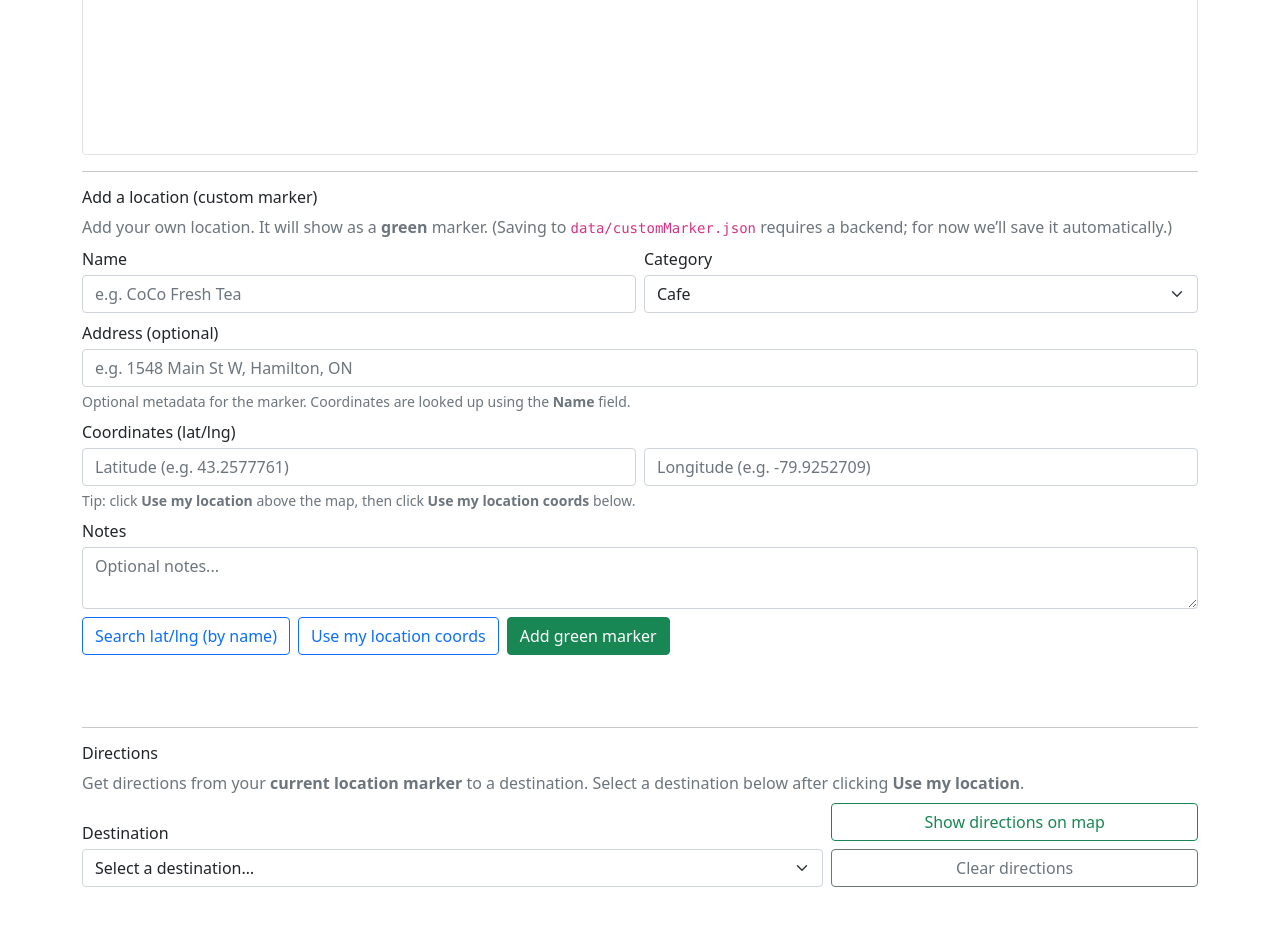
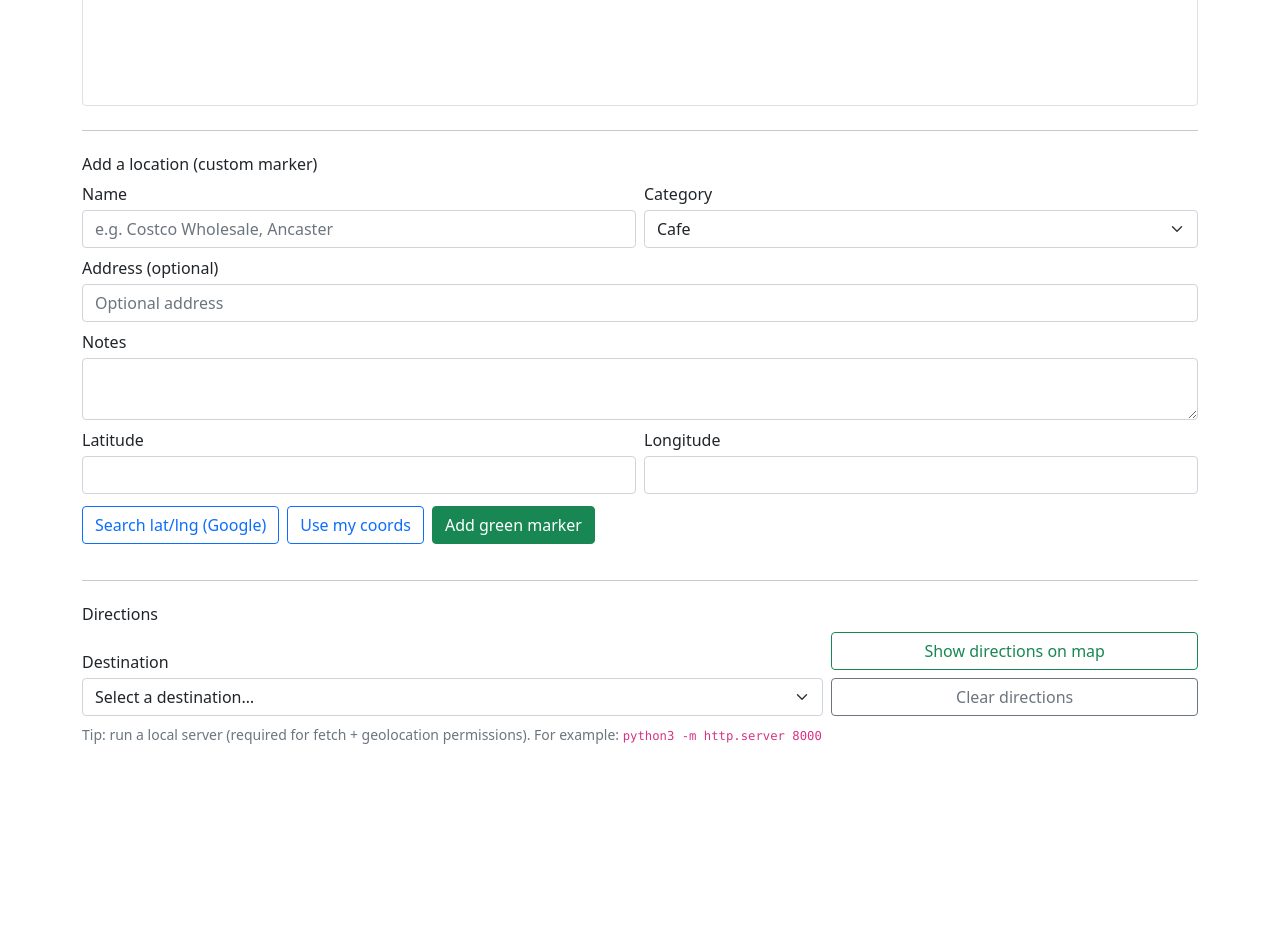
Before and after one commit to Denzell-M/studyspaces, a plain HTML site: page index.html in a window 1280 px wide. Shown: the part 700-1626 px from the top of the page. After the commit the page ends 1494 px from the top, so only its background shows below. Drawn offline with nearby package versions, Linux system fonts and the light colour scheme; some packages are replaced by stand-ins of ours.

Commit message:
assignment finish: reduced code to match app.js, should be good to go

```diff
--- a/index.html
+++ b/index.html
@@ -22,13 +22,9 @@
   </head>
   <body>
     <div class="container py-4">
-      <h1 class="display-6 fw-medium">Cultivate your next Study Session.</h1>
+      <h1 class="display-6 fw-medium">StudySpaces</h1>
 
       <p id="status" class="text-danger"></p>
-
-      <hr />
-
-      <h2 class="h5">Map</h2>
 
       <div
         class="d-flex flex-wrap gap-2 align-items-center mb-2"
@@ -88,17 +84,10 @@
 
       <div id="map" class="rounded border"></div>
 
-      <hr />
+      <hr class="my-4" />
 
-      <div class="mb-5">
-        <h3 class="h6">Add a location (custom marker)</h3>
-        <p class="text-muted mb-2">
-          Add your own location. It will show as a
-          <strong>green</strong> marker. (Saving to
-          <code>data/customMarker.json</code> requires a backend; for now we’ll
-          save it automatically.)
-        </p>
-
+      <div class="mb-4">
+        <h2 class="h6">Add a location (custom marker)</h2>
         <div class="row g-2">
           <div class="col-12 col-md-6">
             <label for="addName" class="form-label mb-1">Name</label>
@@ -106,7 +95,7 @@
               id="addName"
               class="form-control"
               type="text"
-              placeholder="e.g. CoCo Fresh Tea"
+              placeholder="e.g. Costco Wholesale, Ancaster"
             />
           </div>
           <div class="col-12 col-md-6">
@@ -121,63 +110,60 @@
           </div>
 
           <div class="col-12">
-            <label for="addAddress" class="form-label mb-1">Address (optional)</label>
+            <label for="addAddress" class="form-label mb-1"
+              >Address (optional)</label
+            >
             <input
               id="addAddress"
               class="form-control"
               type="text"
-              placeholder="e.g. 1548 Main St W, Hamilton, ON"
-              autocomplete="off"
+              placeholder="Optional address"
             />
-            <div class="form-text">
-              Optional metadata for the marker. Coordinates are looked up using the <strong>Name</strong> field.
-            </div>
           </div>
 
           <div class="col-12">
-            <label class="form-label mb-1">Coordinates (lat/lng)</label>
+            <label for="addNotes" class="form-label mb-1">Notes</label>
+            <textarea id="addNotes" class="form-control" rows="2"></textarea>
+          </div>
+
+          <div class="col-12">
             <div class="row g-2">
-              <div class="col-12 col-md-6">
+              <div class="col-6">
+                <label for="addLat" class="form-label mb-1">Latitude</label>
                 <input
                   id="addLat"
                   class="form-control"
                   type="number"
                   step="any"
-                  placeholder="Latitude (e.g. 43.2577761)"
                 />
               </div>
-              <div class="col-12 col-md-6">
+              <div class="col-6">
+                <label for="addLng" class="form-label mb-1">Longitude</label>
                 <input
                   id="addLng"
                   class="form-control"
                   type="number"
                   step="any"
-                  placeholder="Longitude (e.g. -79.9252709)"
                 />
               </div>
             </div>
-            <div class="form-text">
-              Tip: click <strong>Use my location</strong> above the map, then click
-              <strong>Use my location coords</strong> below.
-            </div>
-          </div>
-
-          <div class="col-12">
-            <label for="addNotes" class="form-label mb-1">Notes</label>
-            <textarea
-              id="addNotes"
-              class="form-control"
-              rows="2"
-              placeholder="Optional notes..."
-            ></textarea>
+            <div class="form-text" id="addGeoMeta"></div>
           </div>
 
           <div class="col-12 d-flex gap-2 flex-wrap">
-            <button id="addGeoBtn" class="btn btn-outline-primary" type="button">
-              Search lat/lng (by name)
+            <button
+              id="addGeoBtn"
+              class="btn btn-outline-primary"
+              type="button"
+            >
+              Search lat/lng (Google)
             </button>
-            <button id="useMyCoordsBtn" class="btn btn-outline-primary" type="button">
-              Use my location coords
+            <button
+              id="useMyCoordsBtn"
+              class="btn btn-outline-primary"
+              type="button"
+            >
+              Use my coords
             </button>
             <button id="addMarkerBtn" class="btn btn-success" type="button">
               Add green marker
@@ -187,41 +173,43 @@
           <div class="col-12">
             <div class="form-text" id="customSaveMeta"></div>
           </div>
-
-          <div class="col-12">
-            <div class="form-text" id="addGeoMeta"></div>
-          </div>
         </div>
       </div>
 
-      <hr />
+      <hr class="my-4" />
 
-      <div class="mb-5">
-        <h3 class="h6">Directions</h3>
-        <p class="text-muted mb-2">
-          Get directions from your <strong>current location marker</strong> to a destination.
-          Select a destination below after clicking <strong>Use my location</strong>.
-        </p>
-
+      <div class="mb-4">
+        <h2 class="h6">Directions</h2>
         <div class="row g-2 align-items-end">
           <div class="col-12 col-md-8">
-            <label for="directionsTo" class="form-label mb-1">Destination</label>
+            <label for="directionsTo" class="form-label mb-1"
+              >Destination</label
+            >
             <select id="directionsTo" class="form-select">
               <option value="" selected>Select a destination…</option>
-              <!-- Filled by app.js -->
             </select>
           </div>
           <div class="col-12 col-md-4 d-grid gap-2">
-            <button id="directionsBtn" class="btn btn-outline-success" type="button">
+            <button
+              id="directionsBtn"
+              class="btn btn-outline-success"
+              type="button"
+            >
               Show directions on map
             </button>
-            <button id="clearDirectionsBtn" class="btn btn-outline-secondary" type="button">
+            <button
+              id="clearDirectionsBtn"
+              class="btn btn-outline-secondary"
+              type="button"
+            >
               Clear directions
             </button>
           </div>
         </div>
-
         <div class="form-text mt-2" id="directionsMeta"></div>
+      <div class="small text-muted">
+        Tip: run a local server (required for fetch + geolocation permissions).
+        For example: <code>python3 -m http.server 8000</code>
       </div>
     </div>
   </body>
```
